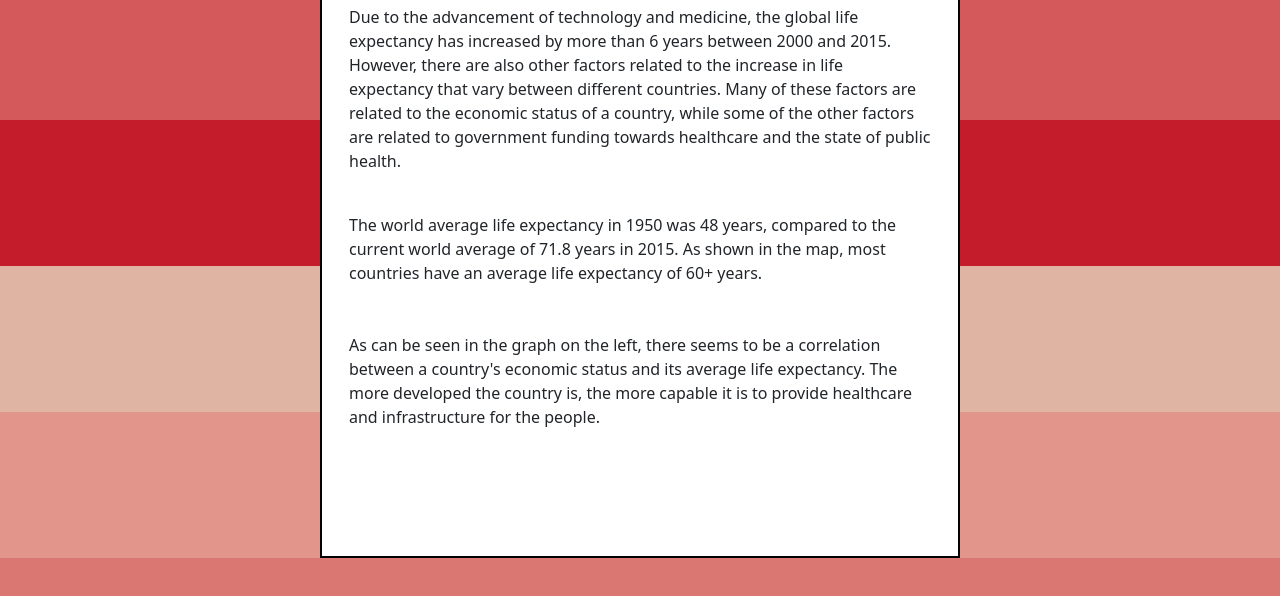
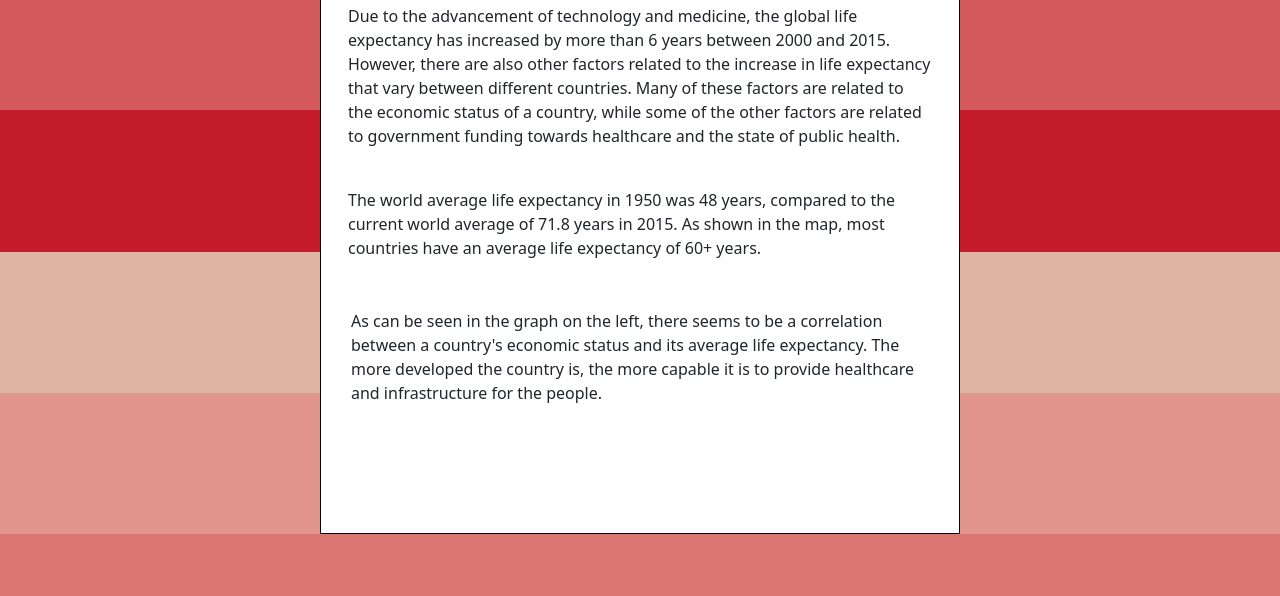
Before and after one commit to tyroneley/Data-Visualization-Site, a plain HTML site: page index.html in a window 1280 px wide. Shown: the part 172-768 px from the top of the page. Drawn offline with Linux system fonts and the light colour scheme; a script that the page names is missing.

Commit message:
formatting test

```diff
--- a/index.html
+++ b/index.html
@@ -60,15 +60,19 @@
         <br><br>
 
         <div class="container-lg">
-          <div class="row">
-            <div class="d-flex col-align-self-start" id="bubble_plot"></div>
-            <div class="d-flex col-align-self-end">
-              <p>As can be seen in the graph on the left, there seems to be a correlation between a country's economic
-                status and its average life expectancy. The more developed the country is, the more capable it is to
-                provide healthcare and infrastructure for the people.
-              </p>
-            </div>
-          </div>
+          <table class="table-responsive">
+            <tr>
+              <td>
+                <div class="d-flex" id="bubble_plot"></div>
+              </td>
+              <td>
+                <p>As can be seen in the graph on the left, there seems to be a correlation between a country's economic
+                  status and its average life expectancy. The more developed the country is, the more capable it is to
+                  provide healthcare and infrastructure for the people.
+                </p>
+              </td>
+            </tr>
+          </table>
 
         <script type="text/javascript">
           var bubblePlot = "bubble_plot.vg.json";
--- a/styles.css
+++ b/styles.css
@@ -22,7 +22,7 @@ body {
     margin: auto;
     padding: 15px;
 	border-style: solid;
-	border-width: 2px;
+	border-width: 1px;
 	border-color: black;
 }
 
```
